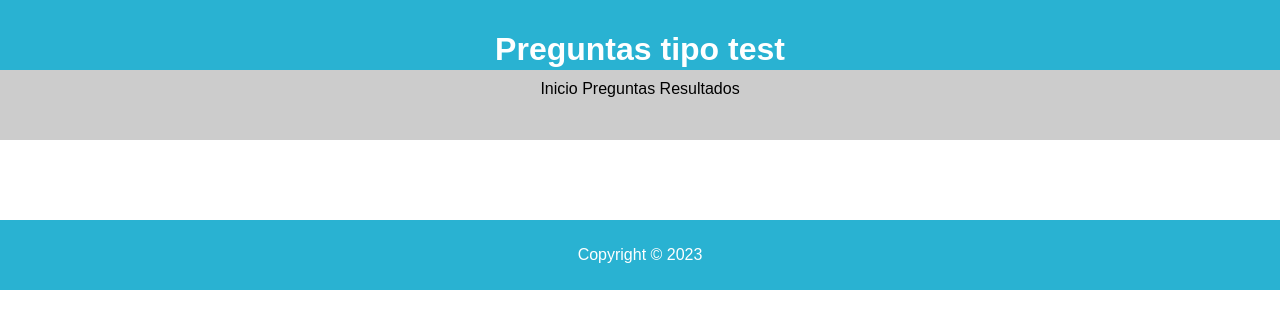
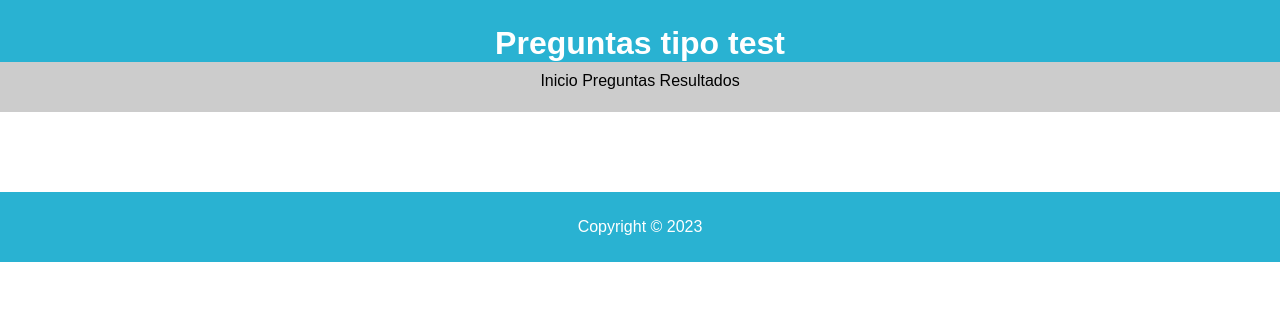
Before and after one commit to jaimedargallo/azureTest, a plain HTML site: page index.html in a window 1280 px wide. Drawn offline with Linux system fonts and the light colour scheme.

Commit message:
changing header size

```diff
--- a/css/style.css
+++ b/css/style.css
@@ -7,14 +7,14 @@ body {
 header {
   background-color: #29B2D2;
   color: #fff;
-  height: 50px;
-  padding: 10px;
+  height: 3.3em;
+  padding: 0.2em 0.2em 0.4em;
   text-align: center;
 }
 
 nav {
   background-color: #ccc;
-  height: 50px;
+  height: 30px;
   padding: 10px;
   text-align: center;
 }
```
